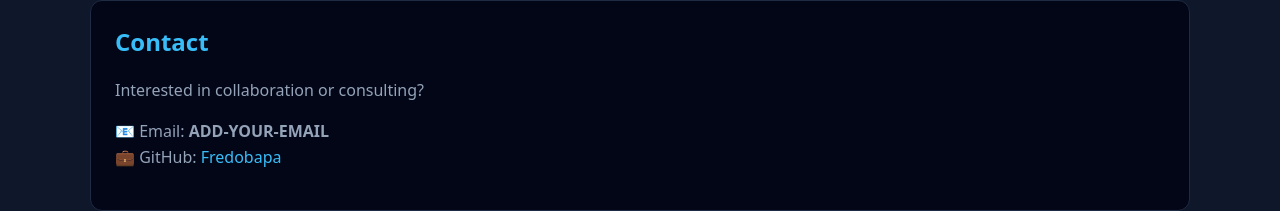
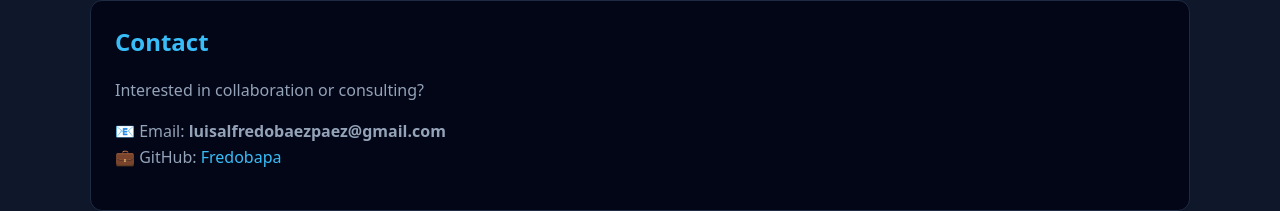
Before and after one commit to Fredobapa/LABP-Stack, a plain HTML site: page docs/index.html in a window 1280 px wide. Shown: the part 1602-1813 px from the top of the page. Drawn offline with Linux system fonts and the light colour scheme.

Commit message:
Update email address in index.html

```diff
--- a/docs/index.html
+++ b/docs/index.html
@@ -224,7 +224,7 @@ Cloud Services (AWS)
   </p>
 
   <p>
-    📧 Email: <strong>ADD-YOUR-EMAIL</strong><br>
+    📧 Email: <strong>luisalfredobaezpaez@gmail.com</strong><br>
     💼 GitHub: <a href="https://github.com/Fredobapa" target="_blank">Fredobapa</a>
   </p>
 </div>
```
